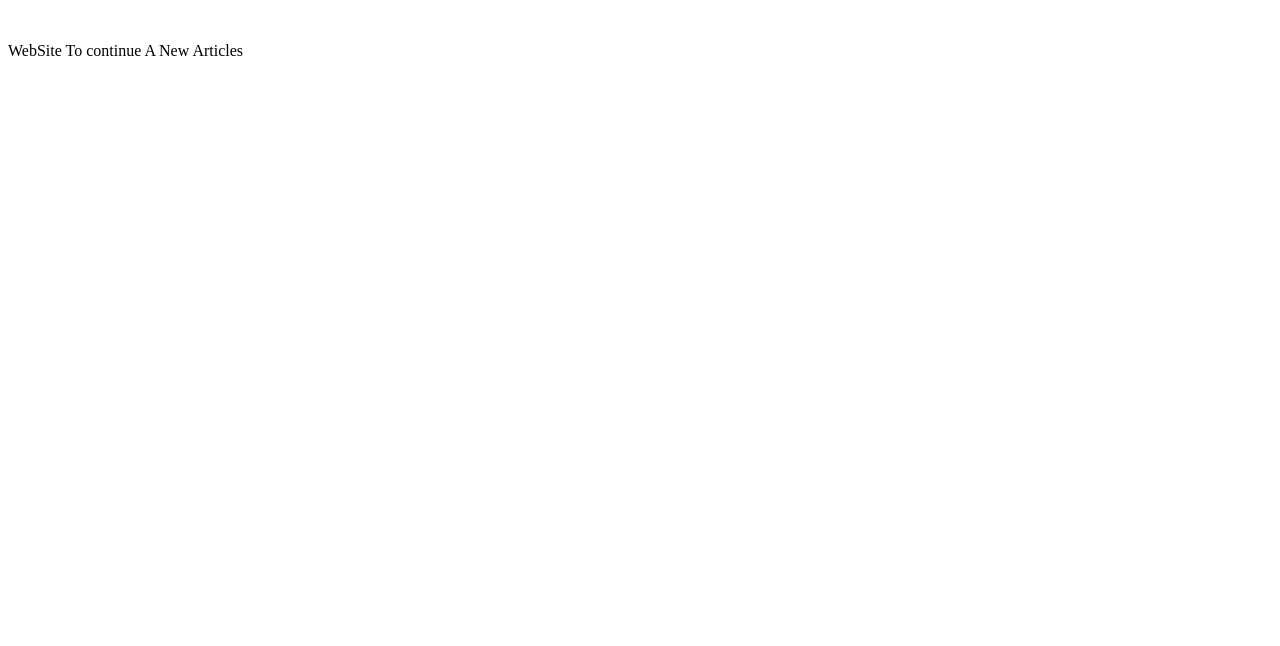
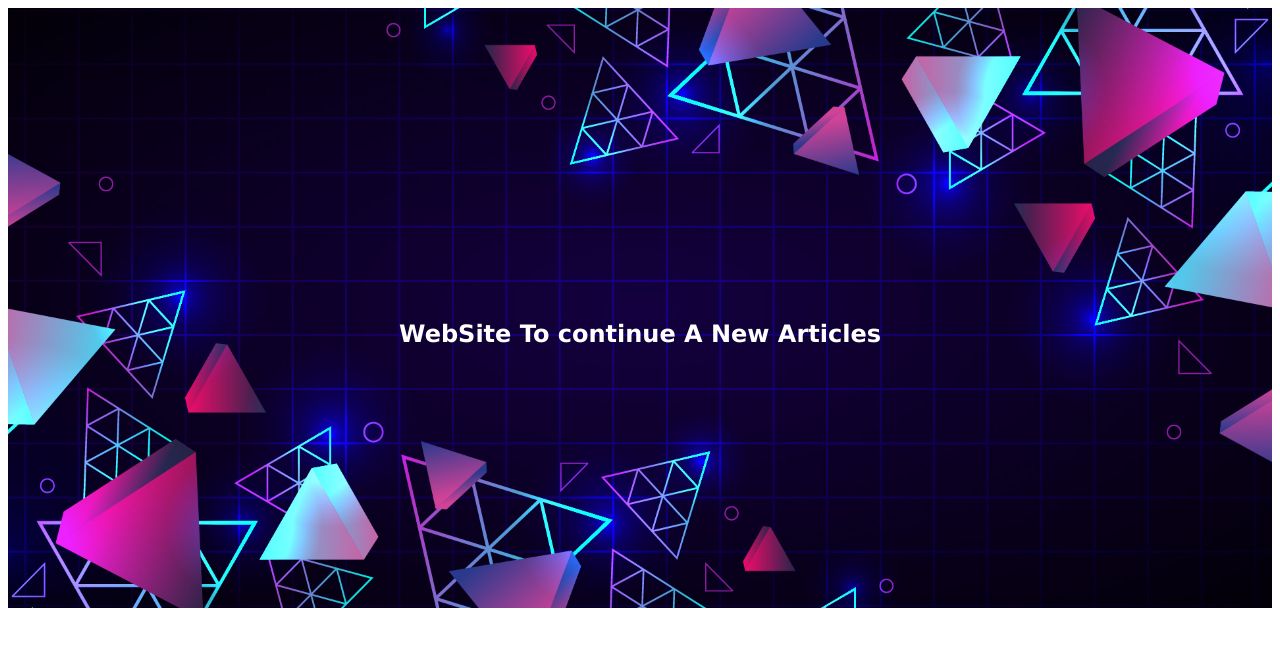
Before and after one commit to ghenakakeh2/fetch-artical, a plain HTML site: page index.html in a window 1280 px wide. Drawn offline with Linux system fonts and the light colour scheme; the site is published under a folder, as on GitHub Pages, so addresses that start at the root find nothing; no server answers.

Commit message:
first commit

```diff
--- a/index.html
+++ b/index.html
@@ -4,17 +4,17 @@
     <meta charset="UTF-8">
     <meta http-equiv="X-UA-Compatible" content="IE=edge">
     <meta name="viewport" content="width=device-width, initial-scale=1.0">
-    <link rel="stylesheet" href="/main.css">
+    <link rel="stylesheet" href="main.css">
     <title>Fetch Articale</title>
 </head>
 <body>
     <div class="backGround">
-        <img src="/—Pngtree—abstract 80s trendy geometric background_1157555.png" alt="">
+        <img src="—Pngtree—abstract 80s trendy geometric background_1157555.png" alt="">
         <p> WebSite To continue A New Articles </p>
     </div>
     <div class="continer">
 
     </div>
-    <script src="/main.js"></script>
+    <script src="main.js"></script>
 </body>
 </html>
```
